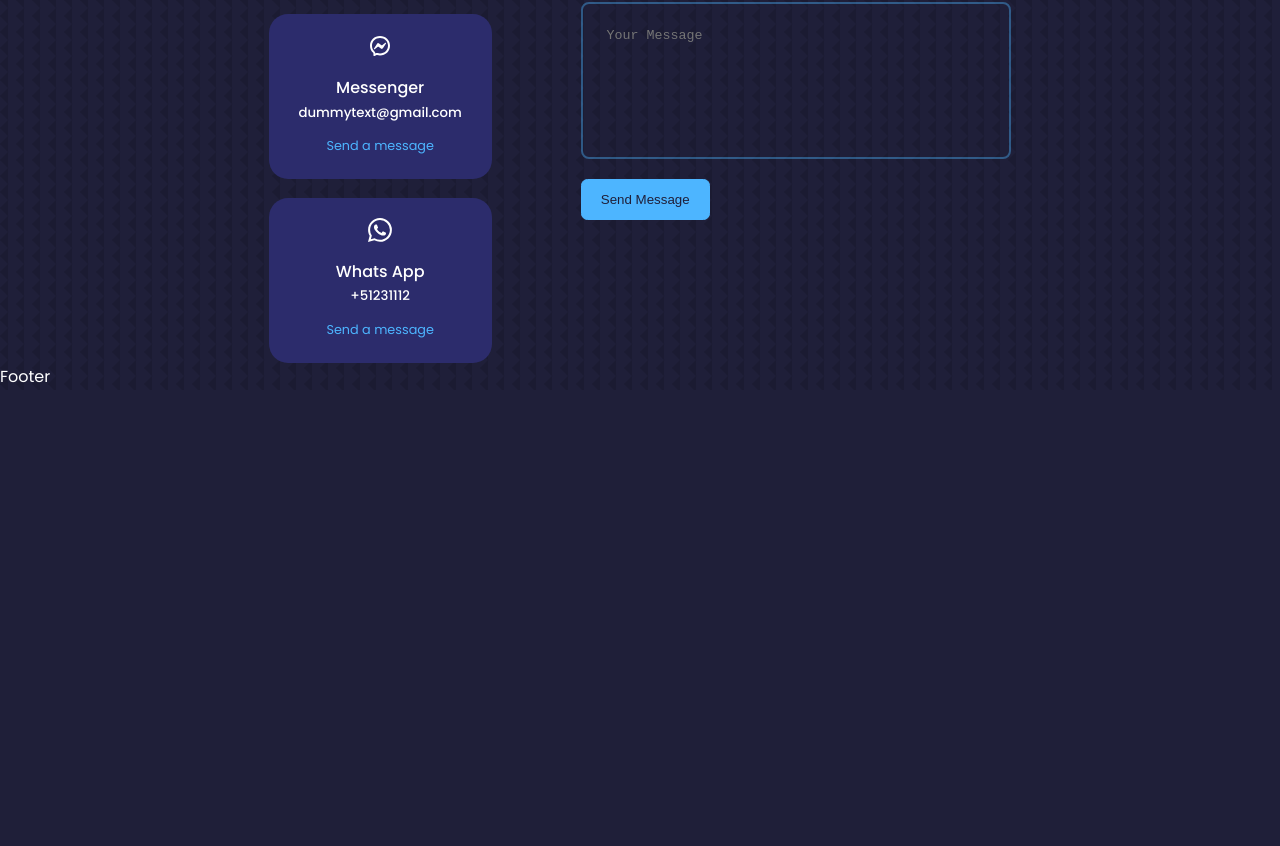
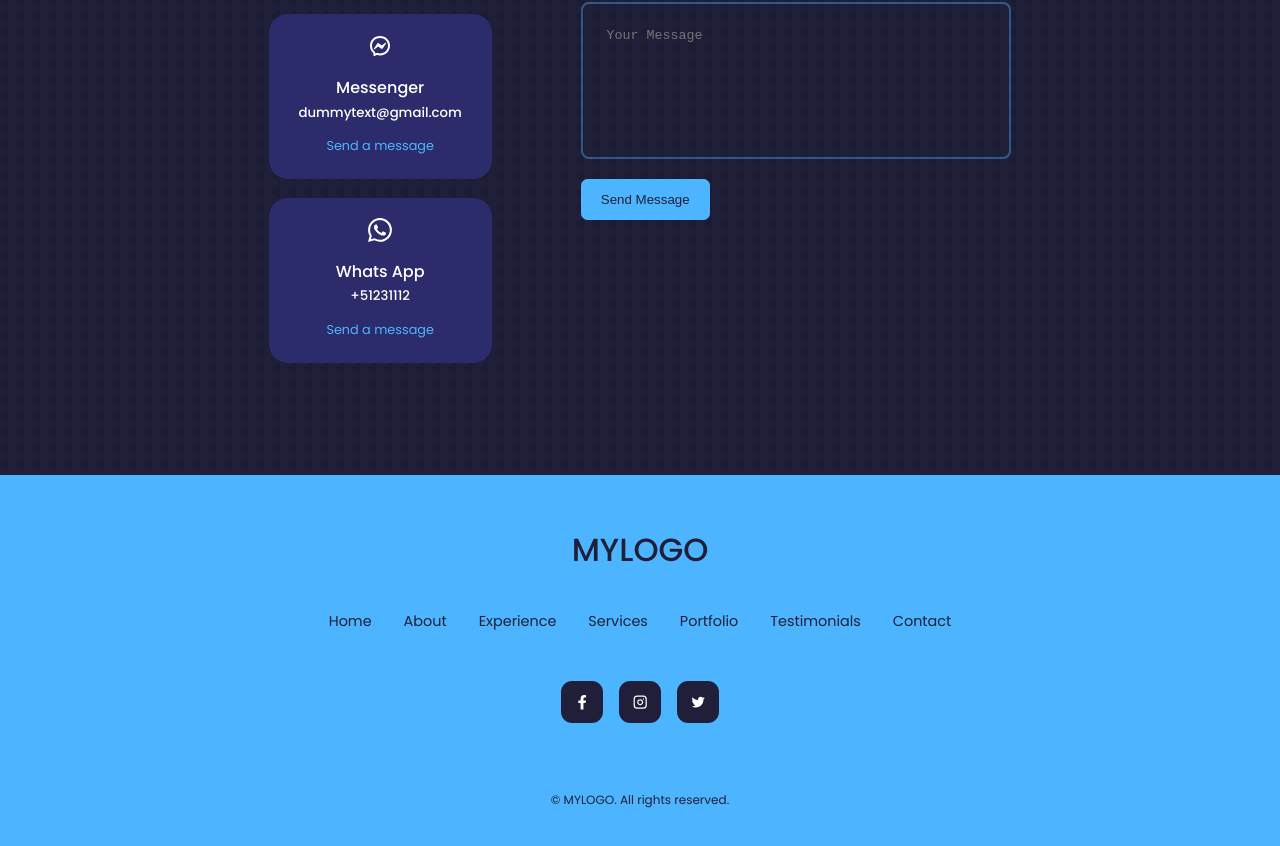
Before and after one commit to drili/react-portfolio-website-1, a React (Create React App) app: page / in a window 1280 px wide. Shown: the part 4984-5830 px from the top of the page. Before the commit the page ends 5374 px from the top, so only its background shows below. Built offline with nearby package versions, Linux system fonts and the light colour scheme.

Commit message:
:sparkles: Footer Done || Project Completed

```diff
--- a/src/components/footer/Footer.jsx
+++ b/src/components/footer/Footer.jsx
@@ -1,9 +1,34 @@
 import React from 'react'
 import "./footer.css"
+import {FaFacebookF} from "react-icons/fa"
+import {FiInstagram} from "react-icons/fi"
+import {IoLogoTwitter} from "react-icons/io"
 
 const Footer = () => {
     return (
-        <div>Footer</div>
+        <footer>
+            <a href="" className='footer__logo'>MYLOGO</a>
+
+            <ul className='permalinks'>
+                <li><a href="#">Home</a></li>
+                <li><a href="#about">About</a></li>
+                <li><a href="#experience">Experience</a></li>
+                <li><a href="#services">Services</a></li>
+                <li><a href="#portfolio">Portfolio</a></li>
+                <li><a href="#testimonials">Testimonials</a></li>
+                <li><a href="#contact">Contact</a></li>
+            </ul>
+
+            <div className="footer__socials">
+                <a href="#"><FaFacebookF></FaFacebookF></a>
+                <a href="#"><FiInstagram></FiInstagram></a>
+                <a href="#"><IoLogoTwitter></IoLogoTwitter></a>
+            </div>
+
+            <div className="footer__copyright">
+                <small>&copy; MYLOGO. All rights reserved.</small>
+            </div>
+        </footer>
     )
 }
 
--- a/src/components/footer/footer.css
+++ b/src/components/footer/footer.css
@@ -0,0 +1,70 @@
+footer {
+    background-color: var(--color-primary);
+    padding: 3rem 0;
+    text-align: center;
+    font-size: 0.9rem;
+    margin-top: 7rem;
+}
+
+footer a {
+    color: var(--color-bg);
+}
+
+.footer__logo {
+    font-size: 2rem;
+    font-weight: 500;
+    margin-bottom: 2rem;
+    display: inline-block;
+}
+
+.permalinks {
+    display: flex;
+    flex-wrap: wrap;
+    justify-content: center;
+    gap: 2rem;
+    margin: 0 auto 3rem;
+}
+
+.footer__socials {
+    display: flex;
+    justify-content: center;
+    gap: 1rem;
+    margin-bottom: 4rem;
+}
+
+.footer__socials a {
+    background-color: var(--color-bg);
+    color: var(--color-white);
+    padding: 0.8rem;
+    border-radius: 0.7rem;
+    display: flex;
+    border: 1px solid transparent;
+}
+
+.footer__socials a:hover {
+    background-color: transparent;
+    color: var(--color-bg);
+    border-color: var(--color-bg);
+}
+
+.footer__copyright {
+    margin-bottom: 4rem;
+    color: var(--color-bg);
+}
+
+/* --- Media Queries (Medium Devices) */
+@media screen and (max-width: 1024px) {
+
+}
+
+/* --- Media Queries (Small Devices) */
+@media screen and (max-width: 600px) {
+    .permalinks {
+        flex-direction: column;
+        gap: 1.5rem;
+    }
+
+    .footer__socials {
+        margin-bottom: 2.6rem;
+    }
+}
```
